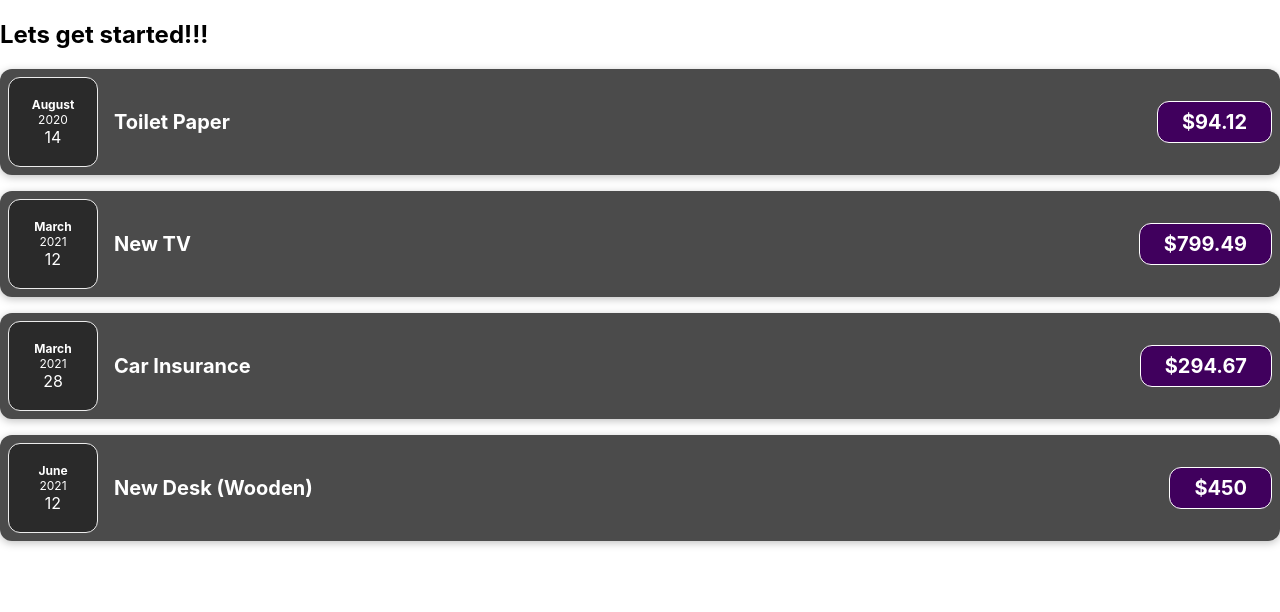
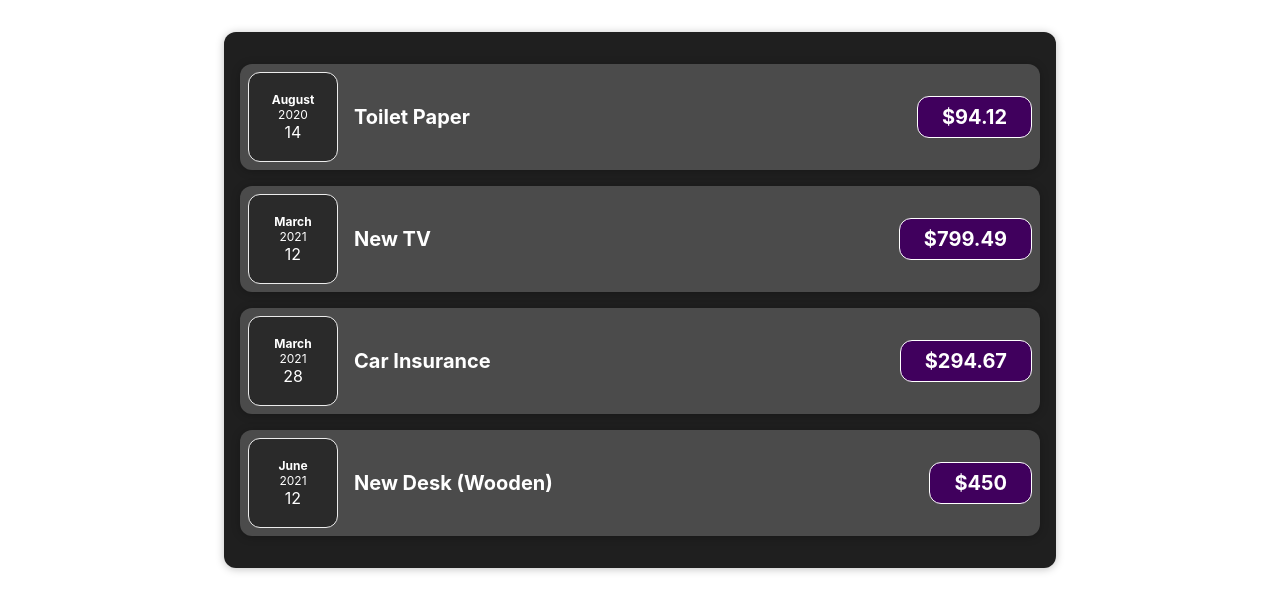
Before and after one commit to Sand82/React, a React (Create React App) app in the folder react-exercise/: page / in a window 1280 px wide. Shown: the top 612 px of the page. Built offline with nearby package versions, Linux system fonts and the light colour scheme.

Commit message:
added wraper component card

```diff
--- a/react-exercise/src/App.js
+++ b/react-exercise/src/App.js
@@ -1,4 +1,4 @@
-import ExpenseItem from "./components/ExpenseItem";
+import Expenses from "./components/Expenses";
 
 function App() {
   const expenses = [
@@ -25,11 +25,7 @@ function App() {
 
   return (
     <div>
-      <h2>Lets get started!!!</h2>
-      <ExpenseItem exspense={expenses[0]} />
-      <ExpenseItem exspense={expenses[1]} />
-      <ExpenseItem exspense={expenses[2]} />
-      <ExpenseItem exspense={expenses[3]} />
+      <Expenses expenses={expenses} />
     </div>
   );
 }
--- /dev/null
+++ b/react-exercise/src/components/Card.css
@@ -0,0 +1,4 @@
+.card {
+  border-radius: 12px;
+  box-shadow: 0 1px 8px rgba(0, 0, 0, 0.25);
+}
--- /dev/null
+++ b/react-exercise/src/components/Card.js
@@ -0,0 +1,8 @@
+import "./Card.css";
+
+const Card = (props) => {
+  const classes = `card ${props.className}`;
+  return <div className={classes}>{props.children}</div>;
+};
+
+export default Card;
--- a/react-exercise/src/components/ExpenseItem.css
+++ b/react-exercise/src/components/ExpenseItem.css
@@ -2,10 +2,8 @@
   display: flex;
   justify-content: space-between;
   align-items: center;
-  box-shadow: 0 2px 8px rgba(0, 0, 0, 0.25);
   padding: 0.5rem;
   margin: 1rem 0;
-  border-radius: 12px;
   background-color: #4b4b4b;
 }
 
--- a/react-exercise/src/components/ExpenseItem.js
+++ b/react-exercise/src/components/ExpenseItem.js
@@ -1,16 +1,17 @@
 import "./ExpenseItem.css";
+import Card from "./Card";
 
 import ExpenseDate from "./ExpanseDate";
 
-const ExpenseItem = ({ exspense }) => {
+const ExpenseItem = ({ expense }) => {
   return (
-    <div className="expense-item">
-      <ExpenseDate date={exspense.date} />
+    <Card className="expense-item">
+      <ExpenseDate date={expense.date} />
       <div className="expense-item__description">
-        <h2>{exspense.title}</h2>
-        <div className="expense-item__price">${exspense.amount}</div>
+        <h2>{expense.title}</h2>
+        <div className="expense-item__price">${expense.amount}</div>
       </div>
-    </div>
+    </Card>
   );
 };
 
--- /dev/null
+++ b/react-exercise/src/components/Expenses.css
@@ -0,0 +1,7 @@
+.expenses {
+  padding: 1rem;
+  background-color: rgb(31, 31, 31);
+  margin: 2rem auto;
+  width: 50rem;
+  max-width: 95%;
+}
--- /dev/null
+++ b/react-exercise/src/components/Expenses.js
@@ -0,0 +1,16 @@
+import Card from "./Card";
+import ExpenseItem from "./ExpenseItem";
+import "./Expenses.css";
+
+const Expenses = ({ expenses }) => {
+  return (
+    <Card className="expenses">
+      <ExpenseItem expense={expenses[0]} />
+      <ExpenseItem expense={expenses[1]} />
+      <ExpenseItem expense={expenses[2]} />
+      <ExpenseItem expense={expenses[3]} />
+    </Card>
+  );
+};
+
+export default Expenses;
```
